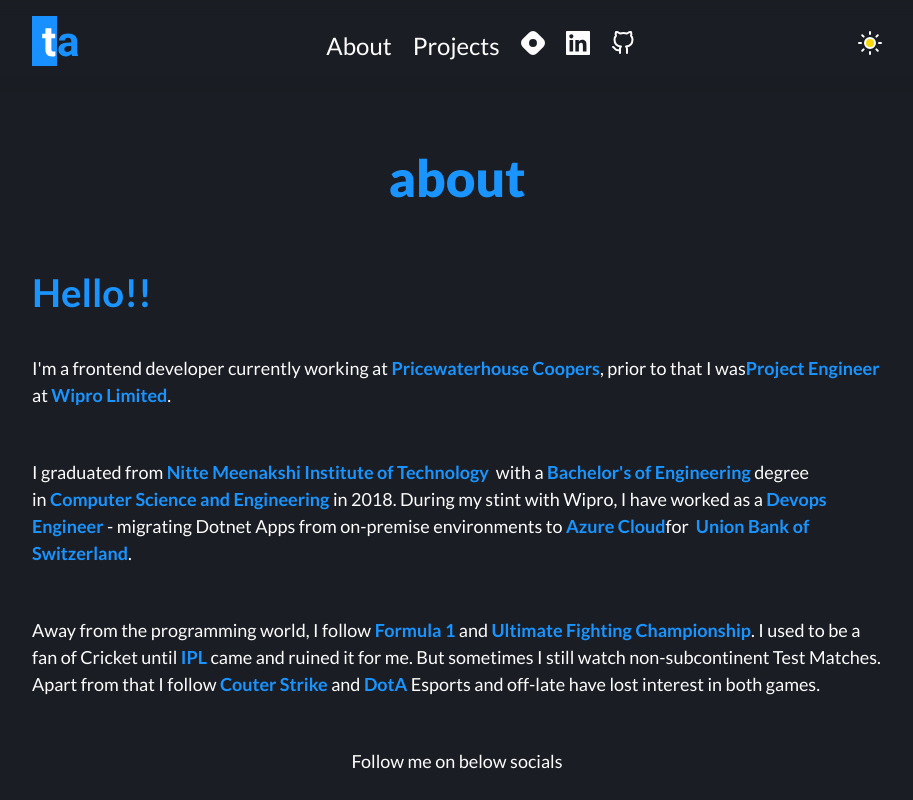
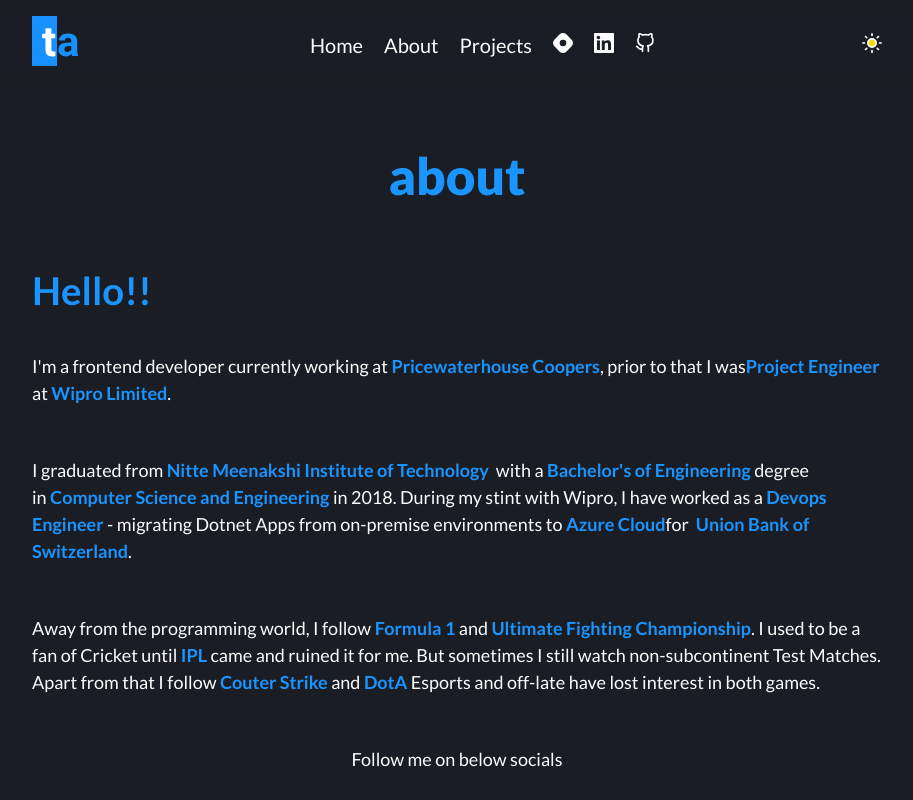
Before and after one commit to ttahm3d/tahirahmedt, a Next.js app: page /about in a window 1280 px wide. Shown: the top 800 px of the page, without its empty margins (183-1096 px from the left). Built offline with nearby package versions, Linux system fonts and the light colour scheme.

Commit message:
feat: added Home to navlink

```diff
--- a/src/components/Header/Header.tsx
+++ b/src/components/Header/Header.tsx
@@ -21,14 +21,17 @@
 		<HeaderContainer>
 			<Container>
 				<Navbar>
-					<Logo aria-label="Home">
-						<NavLink href="/">
+					<NavLink href="/">
+						<Logo aria-label="Home">
 							<Image src={logo} alt="logo" />
-						</NavLink>
-					</Logo>
+						</Logo>
+					</NavLink>
 					{isMenuVisible || width > 1024 ? (
 						<MenuContianer>
 							<NavList>
+								<NavItem onClick={() => setMenuVisible(false)}>
+									<NavLink href="/">Home</NavLink>
+								</NavItem>
 								<NavItem onClick={() => setMenuVisible(false)}>
 									<NavLink href="/about">About</NavLink>
 								</NavItem>
@@ -92,7 +95,7 @@
 	width: 100%;
 	max-width: 1024px;
 	margin: 0 auto;
-	font-size: 1.5rem;
+	font-size: 1.25rem;
 	z-index: 999;
 `;
 
```
